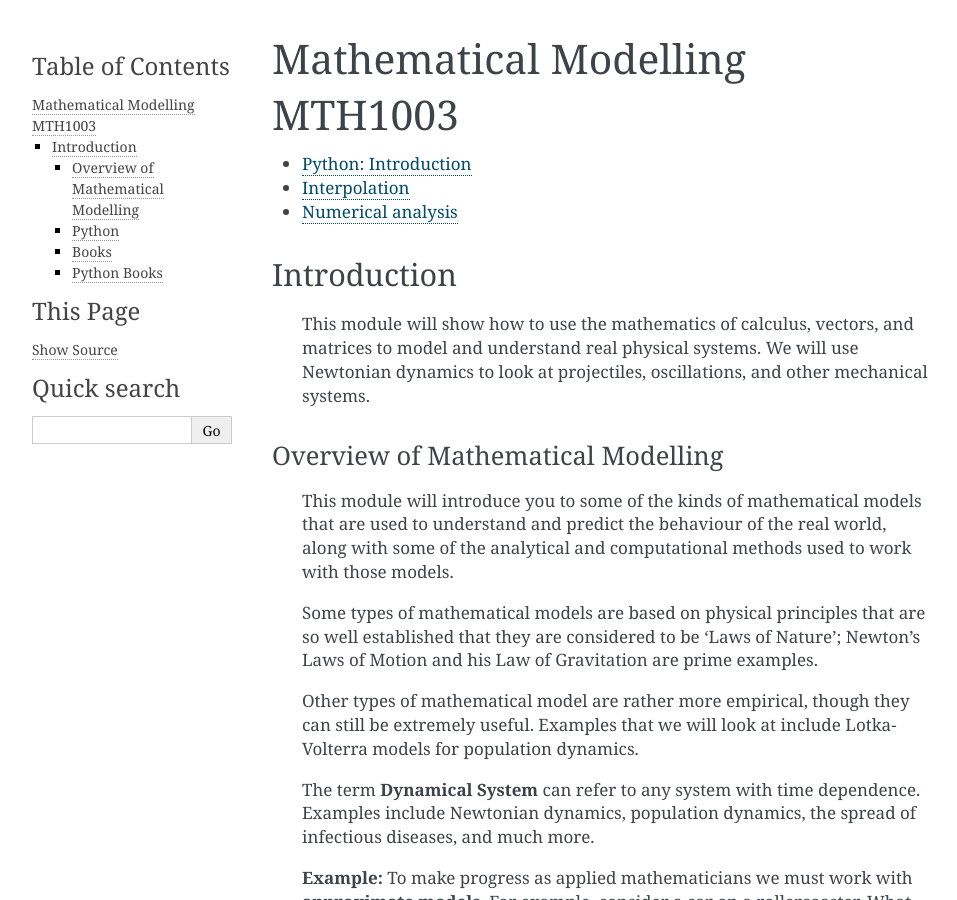
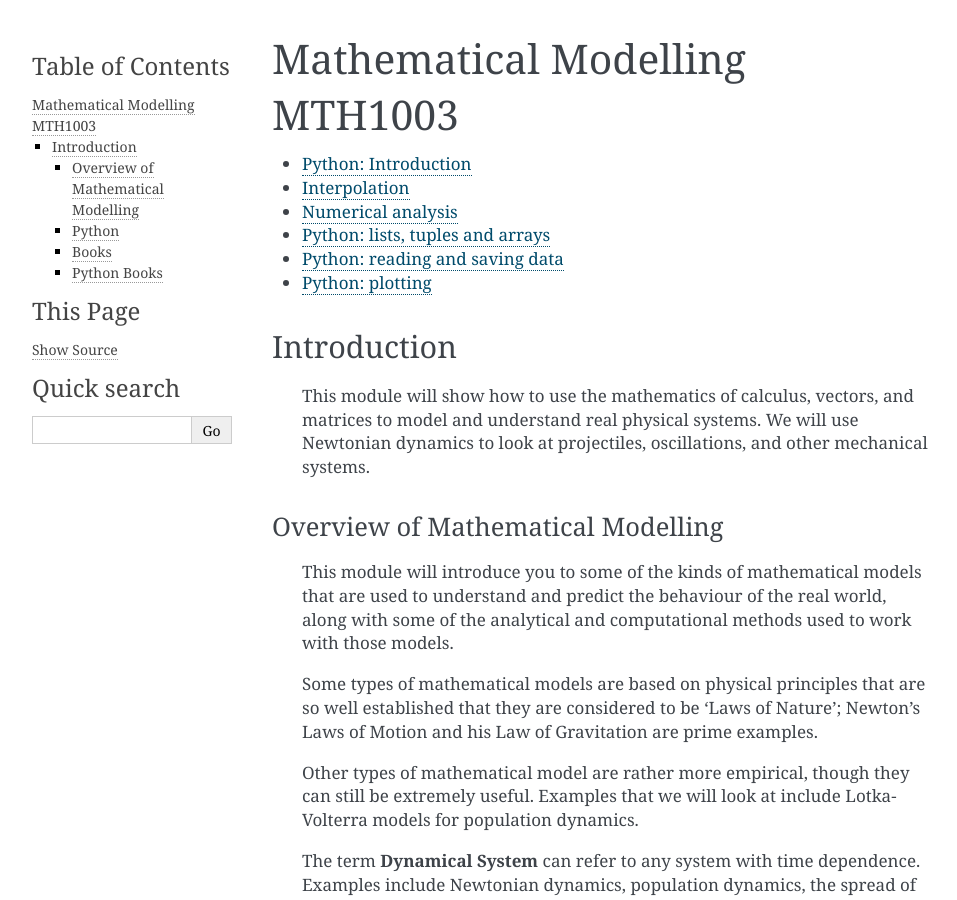
Before and after one commit to jshipton/test_webpage, a Sphinx documentation site: the page built from docs/index.rst, in a window 1280 px wide and 900 px high. Shown: the whole window, without its empty margins (148-1105 px from the left). Built offline with Sphinx 7.4.7, drawn with Linux system fonts in a browser that asks for light colours; some of the changed lines change nothing that is shown.

Commit message:
Normalize docs/more_python.rst to match other RST files style

```diff
--- a/docs/more_python.rst
+++ b/docs/more_python.rst
@@ -1,402 +1,378 @@
+Python: lists, tuples and arrays
+===============================
 
-   .. container:: section
-      :name: sec-lists-tuples-arrays
+It is often convenient to refer to several (or many) pieces of data via single
+variable name, e.g., a list of atmospheric temperatures ``T`` at corresponding
+heights ``z``. We can do this in Python using *lists*, *tuples* or *arrays*.
+Lists and tuples are data structures available in Python whereas arrays are
+handled using the ``numpy`` module.
 
-      .. rubric:: Python: lists, tuples and arrays
-         :name: python-lists-tuples-and-arrays
+We can create a (small) list by enclosing the entries in square brackets and
+separating them by commas.
 
-      It is often convenient to refer to several (or many) pieces of
-      data via single variable name, e.g., a list of atmospheric
-      temperatures ``T`` at corresponding heights ``z``. We can do this
-      in Python using *lists*, *tuples* or *arrays*. Lists and tuples
-      are data structures available in Python whereas arrays are handled
-      using the ``numpy`` module.
+.. code-block:: pycon
 
-      We can create a (small) list by enclosing the entries in square
-      brackets and separating them by commas.
+   >>> R = [3, 6, -2]
 
-      .. container:: example
+If we want to access an individual element of a list, either to compute with it
+or to assign to it, we can do so using *indices* (also called *subscripts*) in
+square brackets after the list name. In Python, indices start at 0 (in some
+languages they start at 1). We can use negative indices to access the list (or
+tuple, or array) from the end.
 
-         >> R = [3, 6, -2]
+.. code-block:: pycon
 
-      If we want to access an individual element of a list, either to
-      compute with it or to assign to it, we can do so using *indices*
-      (also called *subscripts*) in square brackets after the list name.
-      In Python, indices start at 0 (in some languages they start at 1).
-      We can use negative indices to access the list (or tuple, or
-      array) from the end.
+   >>> R[0] = 37
 
-      .. container:: example
+Note that square brackets are used here because round brackets are used for
+calling functions (you have seen this with built-in functions e.g. ``sin(pi)``
+and will meet it again later when you write your own functions).
 
-         >> R[0] = 37
+**Example:** What error message do you get if you try using round brackets to
+access the first entry in ``R``? How about if you try to change the value of
+the first entry using round brackets?
 
-      Note that square brackets are used here because round brackets are
-      used for calling functions (you have seen this with built-in
-      functions e.g. ``sin(pi)`` and will meet it again later when you
-      write your own functions).
+A list can be extended by adding a new value at the end using the ``append``
+method. Here round brackets are used because we are calling a function (a
+method is a function defined on an object).
 
-      .. container:: example
+.. code-block:: pycon
 
-         **Example:** What error message do you get if you try using
-         round brackets to access the first entry in ``R``? How about if
-         you try to change the value of the first entry using round
-         brackets?
+   >>> R.append(119)
 
-      A list can be extended by adding a new value at the end using the
-      ``append`` method. Here round brackets are used because we are
-      calling a function (a method is a function defined on an object).
+A Python tuple is very similar to a Python list, but is created using round
+brackets.
 
-      .. container:: example
+.. code-block:: pycon
 
-         >> R.append(119)
+   >>> R = (3, 6, -2)
 
-      A Python tuple is very similar to a Python list, but is created
-      using round brackets.
+Again we can access the individual elements using indices in square brackets.
 
-      .. container:: example
+.. code-block:: pycon
 
-         >> R = (3, 6, -2)
+   >>> print(R[0])
 
-      Again we can access the individual elements using indices in
-      square brackets.
+However, when we try to append to the tuple, or change one of the values, we
+find that we cannot. This is because tuples are *immutable*, meaning that once
+defined, they cannot be changed.
 
-      .. container:: example
+**Example:** Try appending to a tuple, or changing one of the values as we did
+with the list above. What error messages do you get?
 
-         >> print(R[0])
+The tuples and lists we have just seen look like 1D vectors. However, if we try
+to treat them in this way, we will see that they do not behave as we require.
+For example, we expect that multiplying a vector by a scalar will result in a
+new vector with the same number of components where each component has been
+multiplied by the scalar:
 
-      However, when we try to append to the tuple, or change one of the
-      values, we find that we cannot. This is because tuples are
-      *immutable*, meaning that once defined, they cannot be changed.
+.. math::
 
-      .. container:: example
+   a\begin{pmatrix}
+   1 \\
+   4 \\
+   3
+   \end{pmatrix}
+   =
+   \begin{pmatrix}
+   a \\
+   4a \\
+   3a
+   \end{pmatrix}
 
-         **Example:** Try appending to a tuple, or changing one of the
-         values as we did with the list above. What error messages do
-         you get?
+If we try to do this with a Python list (or tuple) the result is a new list (or
+tuple) that contains :math:`a` copies of the original list (or tuple).
+[Exercise: try it!] We need a different type of object for performing these
+mathematical operations... arrays!
 
-      The tuples and lists we have just seen look like 1D vectors.
-      However, if we try to treat them in this way, we will see that
-      they do not behave as we require. For example, we expect that
-      multiplying a vector by a scalar will result in a new vector with
-      the same number of components where each component has been
-      multiplied by the scalar:
+The Python module for handling arrays is ``numpy``. The most common way to
+import it is to give it the shortened name ``np``.
 
-      .. container:: math-display
+.. code-block:: pycon
 
-         $$a\\begin{pmatrix} 1 \\\\ 4 \\\\ 3 \\end{pmatrix} =
-         \\begin{pmatrix} a \\\\ 4a \\\\ 3a \\end{pmatrix}$$
+   >>> import numpy as np
 
-      If we try to do this with a Python list (or tuple) the result is a
-      new list (or tuple) that contains $a$ copies of the original list
-      (or tuple). [Exercise: try it!] We need a different type of object
-      for performing these mathematical operations... arrays!
+We can now convert a list to an array
 
-      The Python module for handling arrays is ``numpy``. The most
-      common way to import it is to give it the shortened name ``np``.
+.. code-block:: pycon
 
-      .. container:: example
+   >>> C = np.array([3, 6, -2])
 
-         >> import numpy as np
+Multiplying this array by a scalar now works as we require for mathematical
+operations [Exercise: try it!].
 
-      We can now convert a list to an array
+We can create a (small) 2D array, or matrix, in a similar way, with a new list
+for each row.
 
-      .. container:: example
+.. code-block:: pycon
 
-         >> C = np.array([3, 6, -2])
+   >>> M = np.array([[0, 1], [-1, 0]])
 
-      Multiplying this array by a scalar now works as we require for
-      mathematical operations [Exercise: try it!].
+What's the difference between a list, a tuple, a vector, a matrix, and an
+array? We usually refer to objects as 'vectors' or 'matrices' when we envisage
+performing matrix-vector arithmetic operations on them (see below), and as
+'arrays' when they are just tables of numbers. A row vector is a
+:math:`1 \times n` array with :math:`n` columns, a column vector is an
+:math:`m \times 1` array with :math:`m` rows. Python does not distinguish
+between the two - they are both represented as 1D arrays. A matrix is an
+:math:`m \times n` array. Higher dimensional arrays are also possible. But note
+all arrays must be 'rectangular', i.e. have the same number of columns in every
+row and vice versa. Note that for 2D arrays the first index is the row index
+and the second is the column index.
 
-      We can create a (small) 2D array, or matrix, in a similar way,
-      with a new list for each row.
+.. code-block:: pycon
 
-      .. container:: example
+   >>> C[1] = 12
 
-         >> M = np.array([[0, 1], [-1, 0]])
+**Warning:** Try setting ``C[1] = sqrt(3)``. If you print out the value of
+``C[1]`` you will see that it is ``1``, rather than ``1.73205081...``. This is
+because ``C`` was created with integer entries and Python has assumed that you
+would like the entries to remain integers. You can check the type of array
+entries by looking at the value of ``C.dtype``, and you can set the type of
+entry when you create the array. Try setting ``C = np.array([3, 6, 2],
+dtype=float)`` and then setting ``C[1] = sqrt(3)``.
 
-      What's the difference between a list, a tuple, a vector, a matrix,
-      and an array? We usually refer to objects as 'vectors' or
-      'matrices' when we envisage performing matrix-vector arithmetic
-      operations on them (see below), and as 'arrays' when they are just
-      tables of numbers. A row vector is a $1 \\times n$ array with $n$
-      columns, a column vector is an $m \\times 1$ array with $m$ rows.
-      Python does not distinguish between the two - they are both
-      represented as 1D arrays. A matrix is an $m \\times n$ array.
-      Higher dimensional arrays are also possible. But note all arrays
-      must be 'rectangular', i.e. have the same number of columns in
-      every row and vice versa. Note that for 2D arrays the first index
-      is the row index and the second is the column index.
+We can create larger arrays in various ways. To create an array containing
+entries from 1 to 100 with an increment of 1 we can use ``np.arange``.
 
-      .. container:: example
+.. code-block:: pycon
 
-         >> C[1] = 12
+   >>> z = np.arange(1, 100, 1)
 
-      **Warning:** Try setting ``C[1] = sqrt(3)``. If you print out the
-      value of ``C[1]`` you will see that it is ``1``, rather than
-      ``1.73205081...``. This is because ``C`` was created with integer
-      entries and Python has assumed that you would like the entries to
-      remain integers. You can check the type of array entries by
-      looking at the value of ``C.dtype``, and you can set the type of
-      entry when you create the array. Try setting
-      ``C = np.array([3, 6, 2], dtype=float)`` and then setting
-      ``C[1] = sqrt(3)``.
+The first two numbers passed to ``np.arange`` are the start and the end of the
+sequence. The final number is the increment, and this defaults to 1 if left
+unspecified.
 
-      We can create larger arrays in various ways. To create an array
-      containing entries from 1 to 100 with an increment of 1 we can use
-      ``np.arange``.
+.. code-block:: pycon
 
-      .. container:: example
+   >>> z = np.arange(1, 100)
 
-         >> z = np.arange(1, 100, 1)
+Negative and non-integer increments can also be used. If the increment means
+that the final value will be missed, then the array terminates before the
+number specified by the ending value. For example, ``np.arange(1, 10, 2)``
+generates the array ``[1, 3, 5, 7, 9]``.
 
-      The first two numbers passed to ``np.arange`` are the start and
-      the end of the sequence. The final number is the increment, and
-      this defaults to 1 if left unspecified.
+A common requirement is for an array to contain a guaranteed start and end point
+with evenly spaced elements in between. For this we can use
+``np.linspace(start, end, n)``, where ``n`` is the number of entries.
 
-      .. container:: example
+.. code-block:: pycon
 
-         >> z = np.arange(1, 100)
+   >>> z = np.linspace(1, 5, 10)
 
-      Negative and non-integer increments can also be used. If the
-      increment means that the final value will be missed, then the
-      array terminates before the number specified by the ending value.
-      For example, ``np.arange(1, 10, 2)`` generates the array
-      ``[1, 3, 5, 7, 9]``.
+We can create arrays of zeros or ones using built-in ``numpy`` functions.
 
-      A common requirement is for an array to contain a guaranteed start
-      and end point with evenly spaced elements in between. For this we
-      can use ``np.linspace(start, end, n)``, where ``n`` is the number
-      of entries.
+.. code-block:: pycon
 
-      .. container:: example
+   >>> X0 = np.zeros((100,100))
 
-         >> z = np.linspace(1, 5, 10)
+We can perform standard arithmetic operations on arrays provided their shapes
+**conform**, including ...
 
-      We can create arrays of zeros or ones using built-in ``numpy``
-      functions.
+.. code-block:: pycon
 
-      .. container:: example
+   >>> A = np.array([[1, 2], [3, 4]])
+   >>> B = np.array([[5, 6], [7, 8]])
+   >>> S = A + B
+   >>> P = A @ B
+   >>> Q = A * B
+   >>> Q = A**2
+   >>> T = A.T
 
-         >> X0 = np.zeros((100,100))
+Note that by 'conform' we mean that the matrix dimensions must be compatible,
+so for example we can add two :math:`2\times 3` matrices, and we can multiply a
+:math:`2\times 3` matrix by a :math:`3\times 4` matrix, but not a
+:math:`2\times 3` by a :math:`4\times 2` matrix. Python will flag an error if
+the dimensions make the operation impossible. We can check the shape of a
+matrix by printing its ``shape`` attribute.
 
-      We can perform standard arithmetic operations on arrays provided
-      their shapes **conform**, including ...
+.. code-block:: pycon
 
-      .. container:: example
+   >>> print(M.shape)
 
-         >> A = np.array([[1, 2], [3, 4]])
+**Warning:** Because ``numpy`` arrays are not strictly matrices, some operations
+are allowed that you might not expect. When operating on arrays, ``numpy``
+compares their shapes to decide if they are *compatible*. The dimensions are
+compatible if they are equal or if one of them is 1. This is best illustrated
+with an example.
 
-      .. container:: example
+.. code-block:: pycon
 
-         >> B = np.array([[5, 6], [7, 8]])
+   >>> X = np.array([[4, 2, 3], [1, 1, 0]])
+   >>> Y = np.array([[2], [1]])
+   >>> X + Y
 
-      addition and subtraction,
+``X`` has shape ``(2, 3)`` and ``Y`` has shape ``(2, 1)`` so both dimensions
+are compatible. In this case, ``Y`` will act like a ``(2, 3)`` array and Python
+will *broadcast* ``Y[:,0]`` to the other columns. The operation ``X+Y`` will
+add ``Y`` to each column of ``X``. You can read more about this
+`here <https://numpy.org/doc/stable/user/basics.broadcasting.html>`__, although
+it is outside the scope of this module.
 
-      .. container:: example
+For complex matrices, that is matrices with complex entries, the transpose
+operation ``A.T`` becomes a 'transpose and take the complex conjugate of all
+the entries' operation, or a so-called **Hermitian transpose**. This is the
+'natural' way to transpose a complex matrix, as you will find in later courses
+on algebra.
 
-         >> S = A + B
+Many additional linear algebra functions are provided by the ``numpy.linalg``
+library. For square matrices ``A``, the ``linalg.matrix_power(A, n)`` function
+will raise the matrix ``A`` to the power of ``n``.
 
-      matrix multiplication,
+.. code-block:: pycon
 
-      .. container:: example
+   >>> Y = np.linalg.matrix_power(A, 2)
 
-         >> P = A @ B
+**Example:** Given the arrays ``a``, ``b``, and ``c``::
 
-      element-by-element multiplication,
+   >>> a = np.array([[1, 0, 1], [0, 1, 0]])
+   >>> b = np.array([[6, 5, 4], [3, 2, 1]])
+   >>> c = np.array([-1, 1])
 
-      .. container:: example
+which of the following commands are allowed?
 
-         >> Q = A \* B
++-----------+-----------+-----------+
+| ``a + b`` | ``a + c`` | ``a + b.T`` |
++-----------+-----------+-----------+
+| ``a @ b`` | ``b @ a`` | ``b @ c`` |
++-----------+-----------+-----------+
+| ``b @ a.T`` | ``c @ b`` | ``a * b`` |
++-----------+-----------+-----------+
 
-      raising each element to a power,
+Try to work it out before checking using Python.
 
-      .. container:: example
+Many built-in functions such as ``cos``, ``exp``, etc., can be applied to
+arrays. They act element-by-element.
 
-         >> Q = A**2
+We can perform calculations on sub-arrays using the colon notation to refer to
+a range of subscripts. These are often referred to as **slices** of an array,
+with analogies to serving cake.
 
-      and transpose.
+.. code-block:: pycon
 
-      .. container:: example
+   >>> A = np.array([[1, 2, 3], [4, 5, 6]])
+   >>> A[0, :2] = 0
+   >>> A[:, 0] = -1
 
-         >> T = A.T
+Note that the notation ``[:2]`` refers to all entries up to but *not including*
+the entry with index 2.
 
-      Note that by 'conform' we mean that the matrix dimensions must be
-      compatible, so for example we can add two $2\\times 3$ matrices,
-      and we can multiply a $2\\times 3$ matrix by a $3\\times 4$
-      matrix, but not a $2\\times 3$ by a $4\\times 2$ matrix. Python
-      will flag an error if the dimensions make the operation
-      impossible. We can check the shape of a matrix by printing its
-      ``shape`` attribute.
 
-      .. container:: example
+Python: reading and saving data
+===============================
 
-         >> print(M.shape)
+We can save ``numpy`` arrays to text files using the ``np.savetxt`` command
 
-      **Warning:** Because ``numpy`` arrays are not strictly matrices,
-      some operations are allowed that you might not expect. When
-      operating on arrays, ``numpy`` compares their shapes to decide if
-      they are *compatible*. The dimensions are compatible if they are
-      equal or if one of them is 1. This is best illustrated with an
-      example.
+.. code-block:: pycon
 
-      .. container:: example
+   >>> X = np.array([[4, 2, 3], [6, 7, 8]])
+   >>> np.savetxt('my_array.txt', X)
 
-         >> X = np.array([[4, 2, 3], [1, 1, 0]]) >> Y = np.array([[2],
-         [1]]) >> X + Y
+Python can read this data back in using the ``np.loadtxt`` command.
 
-      ``X`` has shape ``(2, 3)`` and ``Y`` has shape ``(2, 1)`` so both
-      dimensions are compatible. In this case, ``Y`` will act like a
-      ``(2, 3)`` array and Python will *broadcast* ``Y[:,0]`` to the
-      other columns. The operation ``X+Y`` will add ``Y`` to each column
-      of ``X``. You can read more about this
-      `here <https://numpy.org/doc/stable/user/basics.broadcasting.html>`__,
-      although it is outside the scope of this module.
+.. code-block:: pycon
 
-      For complex matrices, that is matrices with complex entries, the
-      transpose operation ``A.T`` becomes a 'transpose and take the
-      complex conjugate of all the entries' operation, or a so-called
-      **Hermitian transpose**. This is the 'natural' way to transpose a
-      complex matrix, as you will find in later courses on algebra.
+   >>> Y = np.loadtxt('my_array.txt')
 
-      Many additional linear algebra functions are provided by the
-      ``numpy.linalg`` library. For square matrices ``A``, the
-      ``linalg.matrix_power(A, n)`` function will raise the matrix ``A``
-      to the power of ``n``.
+The ``savetxt`` and ``loadtxt`` commands have many options; use ``help`` if you
+want to find out more.
 
-      .. container:: example
 
-         >> Y = np.linalg.matrix_power(A, 2)
+Python: plotting
+================
 
-      .. container:: example
+Python has extensive graphics capability via the module ``matplotlib``. Here we
+will just use a couple of examples to introduce some of the basics.
 
-         **Example:** Given the arrays ``a``, ``b``, and ``c``: >> a =
-         np.array([[1, 0, 1], [0, 1, 0]]) >> b = np.array([[6, 5, 4],
-         [3, 2, 1]]) >> c = np.array([-1, 1]) which of the following
-         commands are allowed?
+First we need to import the functions we need from the module. The standard way
+to do this is with the command
 
-         =========== ========= ===========
-         ``a + b``   ``a + c`` ``a + b.T``
-         ``a @ b``   ``b @ a`` ``b @ c``
-         ``b @ a.T`` ``c @ b`` ``a * b``
-         =========== ========= ===========
+.. code-block:: pycon
 
-         Try to work it out before checking using Python.
+   >>> import matplotlib.pyplot as plt
 
-      Many built-in functions such as ``cos``, ``exp``, etc., can be
-      applied to arrays. They act element-by-element.
+**Example:** A particle's position :math:`x` is given as a function of time
+:math:`t` as :math:`x = 2.5 \cos(t)`. Plot its position vs time for
+:math:`t \in [0,10]`.
 
-      We can perform calculations on sub-arrays using the colon notation
-      to refer to a range of subscripts. These are often referred to as
-      **slices** of an array, with analogies to serving cake.
+First create a uniformly spaced list of times between 0 and 10: this command
+line specifies 101 points from 0 to 10 going [0, 0.1, 0.2, …, 9.9, 10]:
 
-      .. container:: example
+.. code-block:: pycon
 
-         >> A = np.array([[1, 2, 3], [4, 5, 6]]) >> A[0, :2] = 0 >> A[:,
-         0] = -1
+   >>> t = np.linspace(0, 10, 101)
 
-      Note that the notation ``[:2]`` refers to all entries up to but
-      *not including* the entry with index 2.
+Compute the corresponding positions; note that we need to use the ``cos``
+function defined in ``numpy`` to apply the ``cos`` function element-by-element
+to compute a whole array of :math:`x`'s; the ``cos`` function defined in the
+``math`` module does not know about arrays.
 
-   .. container:: section
-      :name: sec-reading-saving
+.. code-block:: pycon
 
-      .. rubric:: Python: reading and saving data
-         :name: python-reading-and-saving-data
+   >>> x = 2.5*np.cos(t)
 
-      We can save ``numpy`` arrays to text files using the
-      ``np.savetxt`` command
+Plot the data.
 
-      .. container:: example
+.. code-block:: pycon
 
-         >> X = np.array([[4, 2, 3], [6, 7, 8]]) >>
-         np.savetxt('my_array.txt', X)
+   >>> plt.plot(t, x)
 
-      Python can read this data back in using the ``np.loadtxt``
-      command.
+The plot has been created but before we display it, let us add axis labels and
+a title.
 
-      .. container:: example
+.. code-block:: pycon
 
-         >> Y = np.loadtxt('my_array.txt')
+   >>> plt.xlabel('t')
+   >>> plt.ylabel('x')
+   >>> plt.title('Position vs time')
 
-      The ``savetxt`` and ``loadtxt`` commands have many options; use
-      ``help`` if you want to find out more.
+Now display the plot.
 
-   .. container:: section
-      :name: sec-plotting
+.. code-block:: pycon
 
-      .. rubric:: Python: plotting
-         :name: python-plotting
+   >>> plt.show()
 
-      Python has extensive graphics capability via the module
-      ``matplotlib``. Here we will just use a couple of examples to
-      introduce some of the basics.
+**Example:** Download the file ``USSA.txt`` from the ELE page to the current
+folder. Let us read the data set::
 
-      First we need to import the functions we need from the module. The
-      standard way to do this is with the command
+   >>> data = np.loadtxt('USSA.txt')
 
-      .. container:: example
+and unpack the data; first column of the array contains heights, second column
+contains temperatures. Convert the heights from m to km.
 
-         import matplotlib.pyplot as plt
+.. code-block:: pycon
 
-      .. container:: example
+   >>> z = data[:, 0]/1000
+   >>> T = data[:, 1]
 
-         **Example:** A particle's position $x$ is given as a function
-         of time $t$ as $x = 2.5 \\cos(t)$. Plot its position vs time
-         for $t \\in [0,10]$.
+Plot the data. Indicate data points by black circles; join with black dotted
+lines. Make the line a bit thicker for clarity.
 
-      First create a uniformly spaced list of times between 0 and 10:
-      this command line specifies 101 points from 0 to 10 going [0, 0.1,
-      0.2, …, 9.9, 10]:
+.. code-block:: pycon
 
-      .. container:: example
+   >>> plt.plot(T, z, 'ko:', linewidth=1.5)
 
-         >> t = np.linspace(0, 10, 101)
+Add axis labels and a title.
 
-      Compute the corresponding positions; note that we need to use the
-      ``cos`` function defined in ``numpy`` to apply the ``cos``
-      function element-by-element to compute a whole array of $x$'s; the
-      ``cos`` function defined in the ``math`` module does not know
-      about arrays.
+.. code-block:: pycon
 
-      .. container:: example
+   >>> plt.xlabel('T (K)')
+   >>> plt.ylabel('z (km)')
+   >>> plt.title('US Standard Atmosphere')
 
-         >> x = 2.5*np.cos(t)
+Now display the plot.
 
-      Plot the data.
+.. code-block:: pycon
 
-      .. container:: example
+   >>> plt.show()
 
-         >> plt.plot(t, x)
+Now let us linearly interpolate to a uniformly spaced set of points between the
+fourth and fifth data points in the set. Note that here (contrast section 9)
+``zhat`` and ``That`` are arrays.
 
-      The plot has been created but before we display it, let us add
-      axis labels and a title.
+.. code-block:: pycon
 
-      .. container:: example
-
-         >> plt.xlabel('t') >> plt.ylabel('x') >> plt.title('Position vs
-         time')
-
-      Now display the plot.
-
-      .. container:: example
-
-         >> plt.show()
-
-      .. container:: example
-
-         **Example:** Download the file ``USSA.txt`` from the ELE page
-         to the current folder. Let us read the data set >> data =
-         np.loadtxt('USSA.txt') and unpack the data; first column of the
-         array contains heights, second column contains temperatures.
-         Convert the heights from m to km. >> z = data[:, 0]/1000 >> T =
-         data[:, 1] Plot the data. Indicate data points by black
-         circles; join with black dotted lines. Make the line a bit
-         thicker for clarity. >> plt.plot(T, z, 'ko:', linewidth=1.5)
-         Add axis labels and a title. >> plt.xlabel('T (K)') >>
-         plt.ylabel('z (km)') >> plt.title('US Standard Atmosphere') Now
-         display the plot. >> plt.show() Now let us linearly interpolate
-         to a uniformly spaced set of points between the fourth and
-         fifth data points in the set. Note that here (contrast section
-         9) ``zhat`` and ``That`` are arrays. >> zhat =
-         np.linspace(z[4], z[5], 11) >> That = ((zhat - z[4])*T[5] ... +
-         (z[5] - zhat)*T[4]) ... /(z[5] - z[4])
+   >>> zhat = np.linspace(z[4], z[5], 11)
+   >>> That = ((zhat - z[4])*T[5]
+   ...       + (z[5] - zhat)*T[4])
+   ...       /(z[5] - z[4])
```
